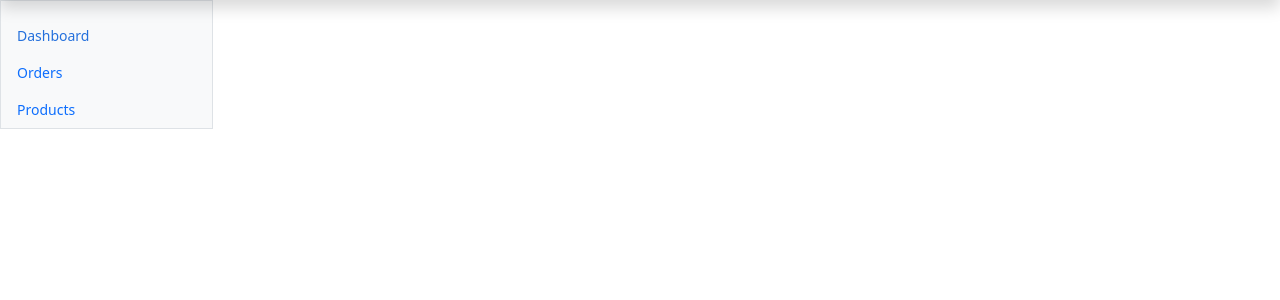
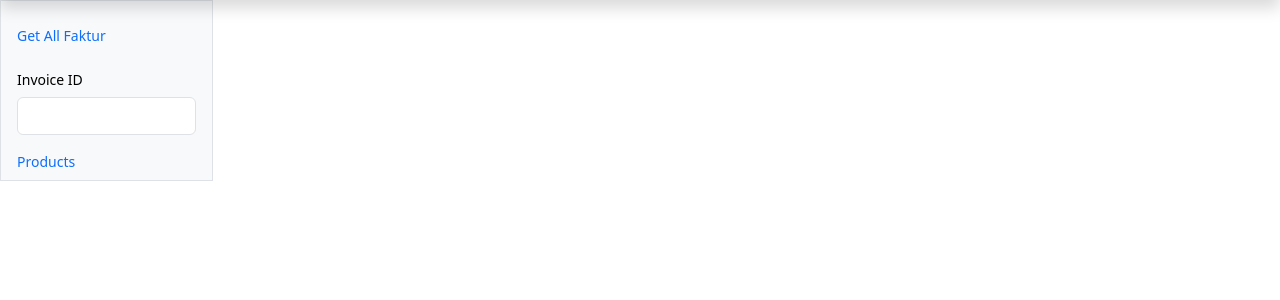
Before and after one commit to jeremycahayajakarta/remove-faktur-pajak, a Flask app: page / in a window 1280 px wide. Shown: the part 48-348 px from the top of the page. Run offline with Flask 3, Linux system fonts and the light colour scheme; some libraries are stand-ins or nearby versions.

Commit message:
on progress, view for get faktur by id

```diff
--- a/app/_route/_route_faktur.py
+++ b/app/_route/_route_faktur.py
@@ -16,7 +16,7 @@ def get_all_faktur_template():
 
 @faktur.route('/get-id')
 def get_faktur_by_id_template():
-    data = get_faktur_by_id().response
+    data = get_all_faktur().response
     return render_template('faktur_pajak.html', data=json.loads(data[0].decode('utf-8'))['data'])
 
 @faktur.route('/faktur', methods=['GET'])
--- a/app/templates/home.html
+++ b/app/templates/home.html
@@ -35,14 +35,23 @@
                     <div class="offcanvas-body d-md-flex flex-column p-0 pt-lg-3 overflow-y-auto">
                         <ul class="nav flex-column">
                             <li class="nav-item">
-                                <a class="nav-link d-flex align-items-center gap-2 active" aria-current="page" href="#">
-                                    Dashboard
+                                <a class="nav-link d-flex align-items-center gap-2"
+                                    href="{{ url_for('faktur.get_all_faktur_template') }}">
+                                    Get All Faktur
                                 </a>
                             </li>
                             <li class="nav-item">
-                                <a class="nav-link d-flex align-items-center gap-2" href="#">
-                                    Orders
-                                </a>
+                                <form method="POST" action="{{ url_for('faktur.get_faktur_by_id_template') }}">
+                                    <div class="row nav-link d-flex align-items-center">
+                                        <div class="col-auto">
+                                            <label for="inputPassword6" class="col-form-label"
+                                                style="color: black;">Invoice ID</label>
+                                        </div>
+                                        <div class="col-auto">
+                                            <input type="invoice" id="invoice" class="form-control">
+                                        </div>
+                                    </div>
+                                </form>
                             </li>
                             <li class="nav-item">
                                 <a class="nav-link d-flex align-items-center gap-2" href="#">
--- a/app/templates/navbar.html
+++ b/app/templates/navbar.html
@@ -1,3 +1,3 @@
 <header class="navbar sticky-top bg-dark flex-md-nowrap p-0 shadow" data-bs-theme="dark">
-    <a class="navbar-brand col-md-3 col-lg-2 me-0 px-3 fs-6 text-white" href="#">CMIS KW</a>
+    <a class="navbar-brand col-md-3 col-lg-2 me-0 px-3 fs-6 text-white" href="{{ url_for('faktur.home') }}">CMIS KW</a>
 </header>
```
